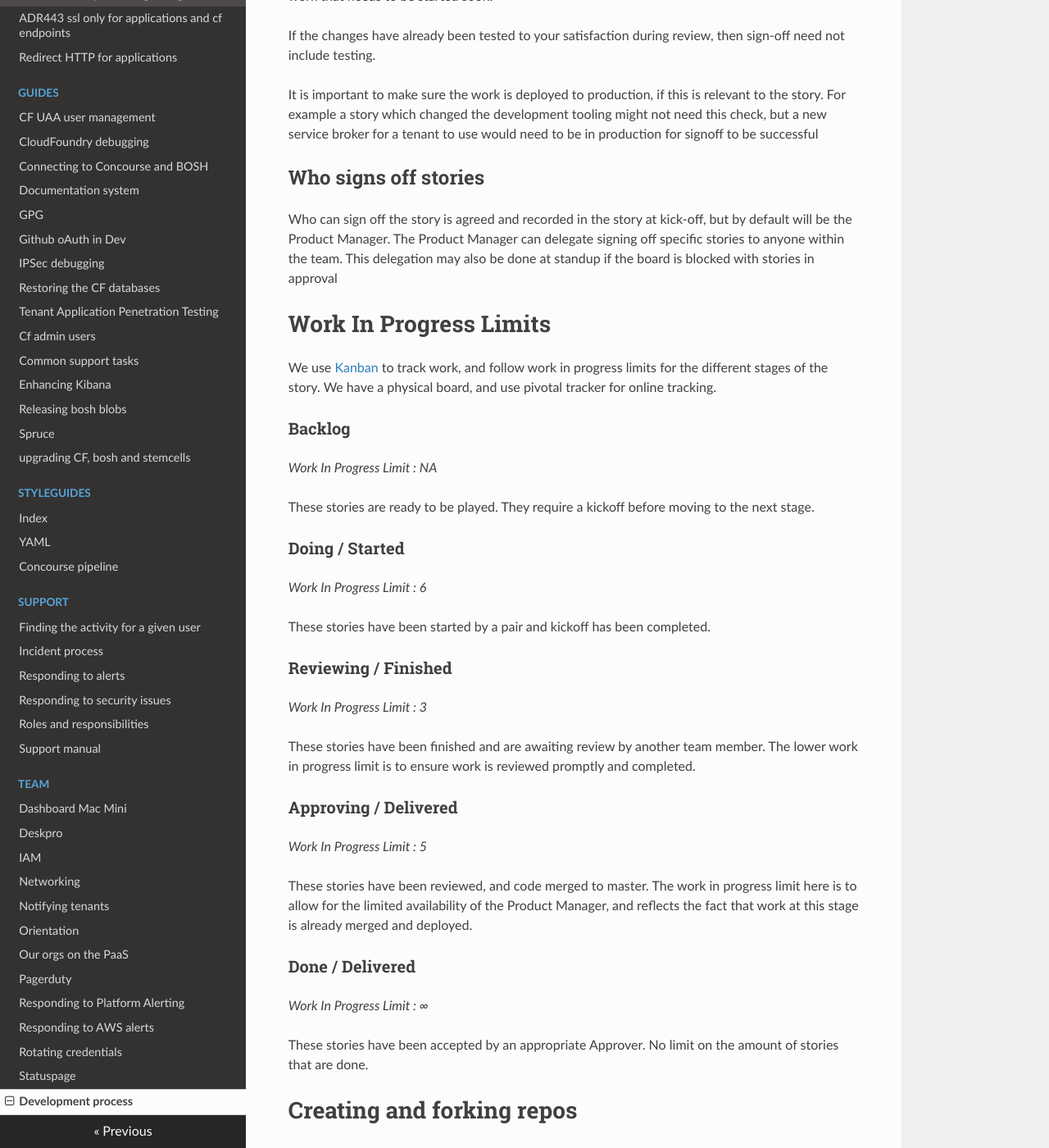
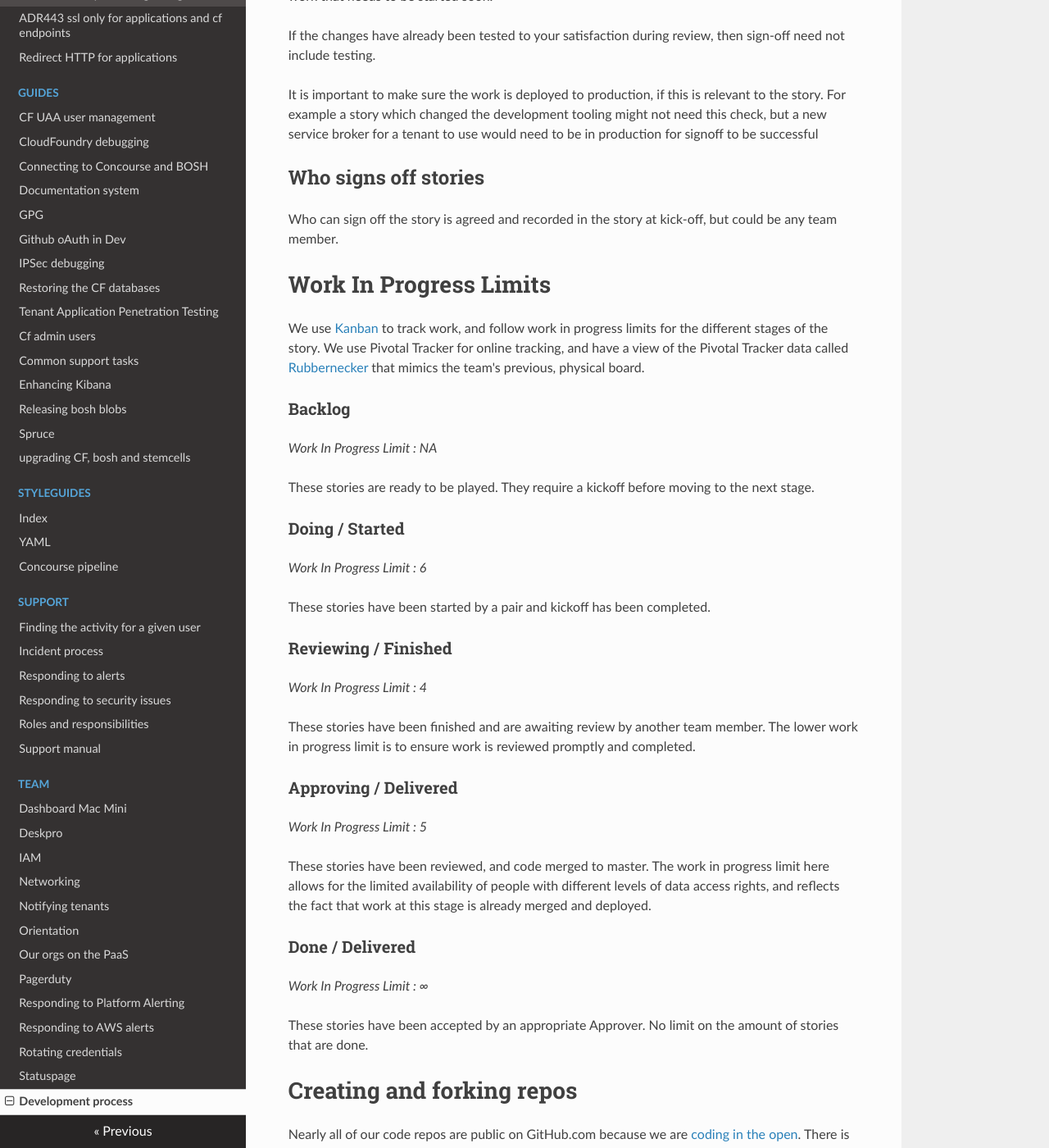
Before and after one commit to alphagov/paas-team-manual, an MkDocs documentation site: the page built from docs/team/working_practices.md, in a window 1280 px wide and 1400 px high, scrolled down 5624 px. Shown: the whole window at 82% size. Built offline with MkDocs 1.6.1, drawn with Linux system fonts in a browser that asks for light colours; nearby versions of some CDN libraries.

Commit message:
Describe current process for story approval
Adjust work-in-progress limits to match those of Rubbernecker.

```diff
--- a/docs/team/working_practices.md
+++ b/docs/team/working_practices.md
@@ -215,13 +215,15 @@ need to be in production for signoff to be successful
 ## Who signs off stories
 
 Who can sign off the story is agreed and recorded in the story at kick-off, but
-by default will be the Product Manager. The Product Manager can delegate
-signing off specific stories to anyone within the team. This delegation may also
-be done at standup if the board is blocked with stories in approval
+could be any team member.
 
 # Work In Progress Limits
 
-We use [Kanban](https://en.wikipedia.org/wiki/Kanban_(development)) to track work, and follow work in progress limits for the different stages of the story. We have a physical board, and use pivotal tracker for online tracking.
+We use [Kanban](https://en.wikipedia.org/wiki/Kanban_(development)) to track
+work, and follow work in progress limits for the different stages of the story.
+We use Pivotal Tracker for online tracking, and have a view of the Pivotal
+Tracker data called [Rubbernecker](https://rubbernecker.cloudapps.digital/)
+that mimics the team's previous, physical board.
 
 ### Backlog
 _Work In Progress Limit : NA_
@@ -234,14 +236,17 @@ _Work In Progress Limit : 6_
 These stories have been started by a pair and kickoff has been completed.
 
 ### Reviewing / Finished
-_Work In Progress Limit : 3_
+_Work In Progress Limit : 4_
 
 These stories have been finished and are awaiting review by another team member. The lower work in progress limit is to ensure work is reviewed promptly and completed.
 
 ### Approving / Delivered
 _Work In Progress Limit : 5_
 
-These stories have been reviewed, and code merged to master. The work in progress limit here is to allow for the limited availability of the Product Manager, and reflects the fact that work at this stage is already merged and deployed.
+These stories have been reviewed, and code merged to master. The work in
+progress limit here allows for the limited availability of people with
+different levels of data access rights, and reflects the fact that work at this
+stage is already merged and deployed.
 
 ### Done / Delivered
 _Work In Progress Limit : ∞_
```
